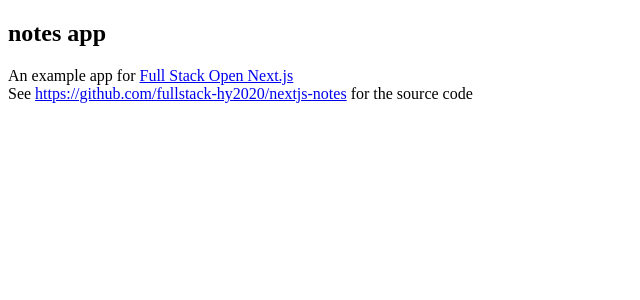
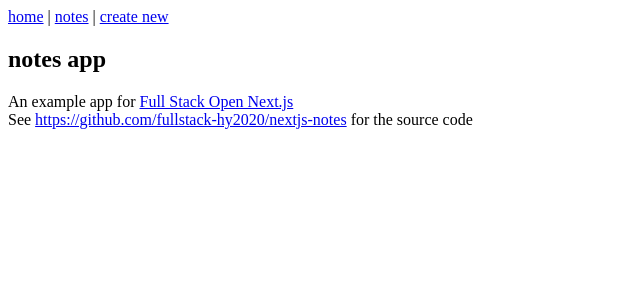
Before and after one commit to Gersoncs107/notes-app, a Next.js app: page / in a window 1280 px wide. Shown: the top 300 px of the page, without its empty margins (0-640 px from the left). Built offline with nearby package versions, Linux system fonts and the light colour scheme.

Commit message:
notes-app-nextjs-update

```diff
--- a/app/layout.tsx
+++ b/app/layout.tsx
@@ -1,3 +1,5 @@
+import Link from "next/link"
+
 export default function RootLayout({
   children,
 }: {
@@ -5,7 +7,16 @@
 }) {
   return (
     <html lang="en">
-      <body>{children}</body>
+      <body>
+        <nav>
+          <Link href="/">home</Link>
+          {" | "}
+          <Link href="/notes">notes</Link>
+          {" | "}
+          <Link href="/notes/new">create new</Link>
+        </nav>
+        {children}
+      </body>
     </html>
   )
 }
```
